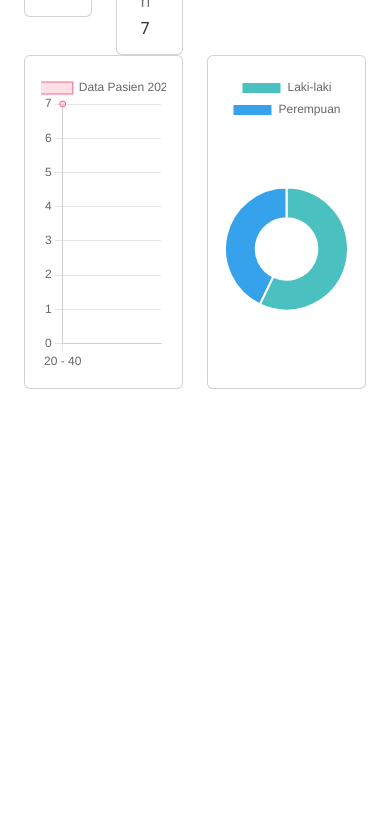
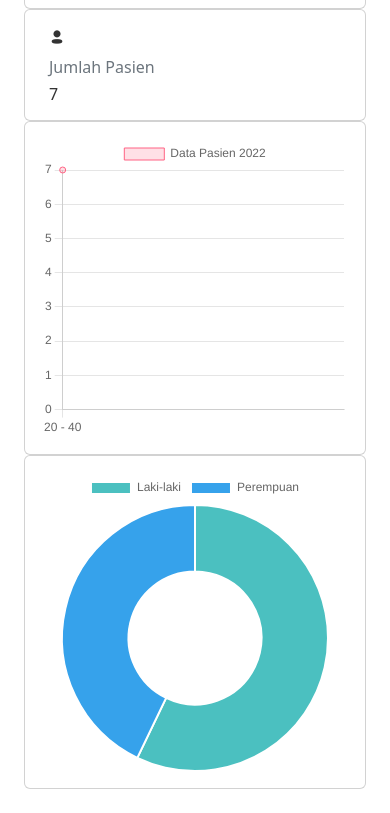
Before and after one commit to arisannjayaa/informasipasien_native, a PHP site: a page that uses view/dashboard/index.php in a window 390 px wide; the page is wider, and only the part inside the window is pictured. Shown: the part 1131-1944 px from the top of that part. Before the commit the page ends 1520 px from the top of that part, so only its background shows below. Run offline with PHP 8.4, Linux system fonts and the light colour scheme; a user stored in the database is signed in; data comes from the database, SQL or seed files in the repository; style sheets or scripts are compiled from the project's sources; some libraries are stand-ins or nearby versions; some web fonts are replaced.

Commit message:
fix responsive 😊😊😊

```diff
--- a/view/dashboard/index.php
+++ b/view/dashboard/index.php
@@ -35,12 +35,12 @@ if (isset($_SESSION['login']) == 'true') {
             <div class="card">
                 <div class="card-body">
                     <div class="row align-items-center">
-                        <div class="col-6">
+                        <div class="col-12 col-lg-6 order-2 order-lg-1 col-md-6 order-md-1">
                             <h4>Selamat Datang <?= ucfirst($_SESSION['username']) ?></h4>
                             <p>Data Kesehatan Informasi Pasien adalah sistem yang berguna untuk mengelola registrasi dari
                                 pasien.</p>
                         </div>
-                        <div class="col">
+                        <div class="col-12 col-lg-6 order-1 order-lg-2 col-md-6 order-md-2 mb-5 mb-lg-0">
                             <img src="<?= base_url('public/assets/images/undraw_welcoming.svg') ?>" class="img-fluid" alt="" width="250">
                         </div>
                     </div>
@@ -49,7 +49,7 @@ if (isset($_SESSION['login']) == 'true') {
         </div>
     </div>
     <div class="row">
-        <div class="col-3 col-lg col-md-6">
+        <div class="col-12 col-lg-6 col-md-6">
             <div class="card">
                 <div class="card-body px-4 py-4-5">
                     <div class="row">
@@ -70,7 +70,7 @@ if (isset($_SESSION['login']) == 'true') {
                 </div>
             </div>
         </div>
-        <div class="col-3 col-lg col-md-6">
+        <div class="col-12 col-lg-6 col-md-6">
             <div class="card">
                 <div class="card-body px-4 py-4-5">
                     <div class="row">
@@ -92,9 +92,8 @@ if (isset($_SESSION['login']) == 'true') {
             </div>
         </div>
     </div>
-    <div class="d-grid">
     <div class="row">
-            <div class="col-6 col-lg-8 col-md-6">
+        <div class="col-12 col-lg-8 col-md-6">
             <div class="card">
                 <div class="card-body">
                     <div style="height: 300px;">
@@ -103,12 +102,11 @@ if (isset($_SESSION['login']) == 'true') {
                 </div>
             </div>
         </div>
-            <div class="col-6 col-lg-4 col-md-6">
+        <div class="col-12 col-lg-4 col-md-6">
             <div class="card">
                 <div class="card-body">
                     <div style="height: 300px;">
                         <canvas id="myPolar"></canvas>
-                        </div>
                     </div>
                 </div>
             </div>
```
Also changed, not shown: view/pasien/index.php (+8 -6 lines), view/profile/index.php (+7 -17 lines). Lines whose indentation alone changed are shown as unchanged.
